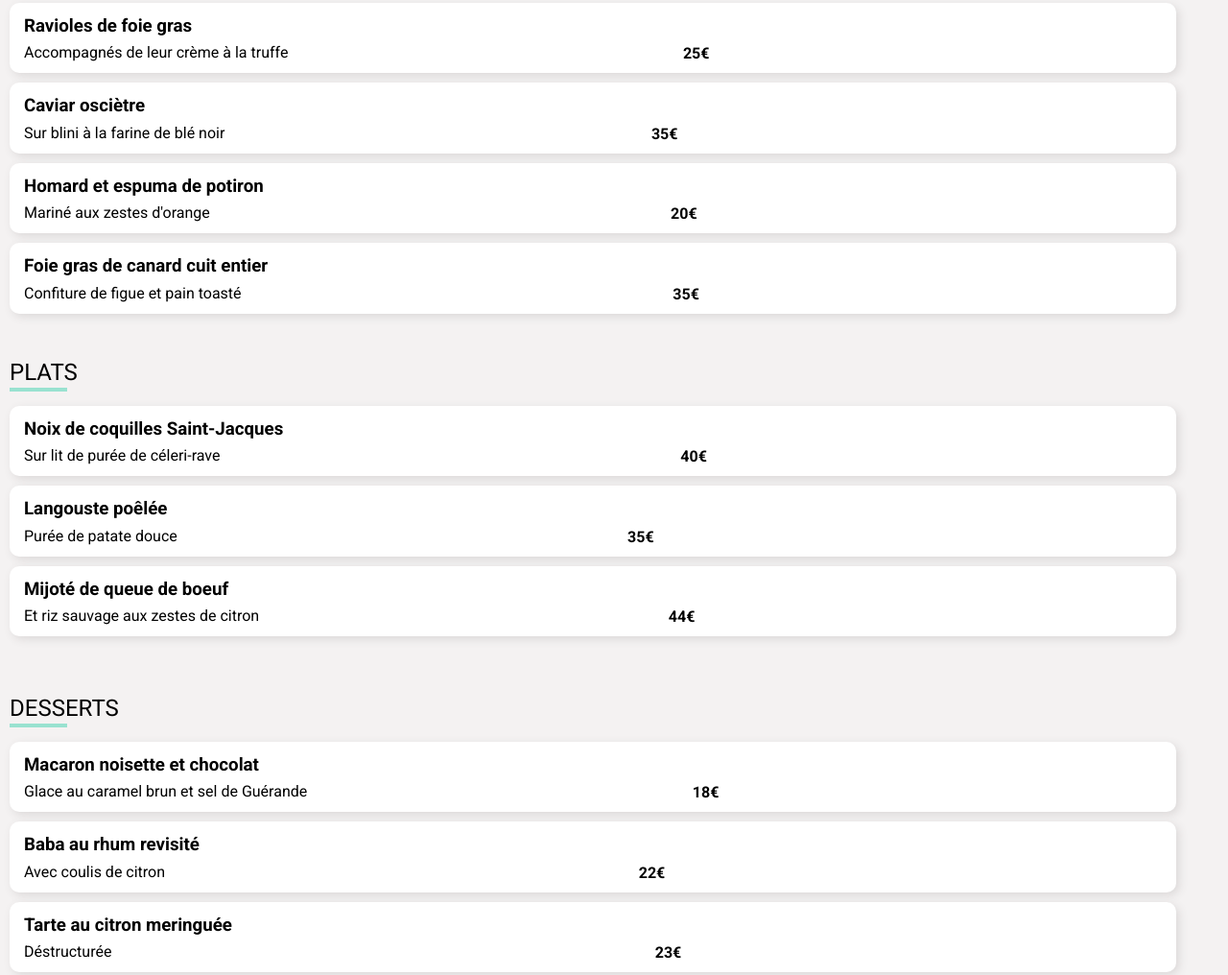
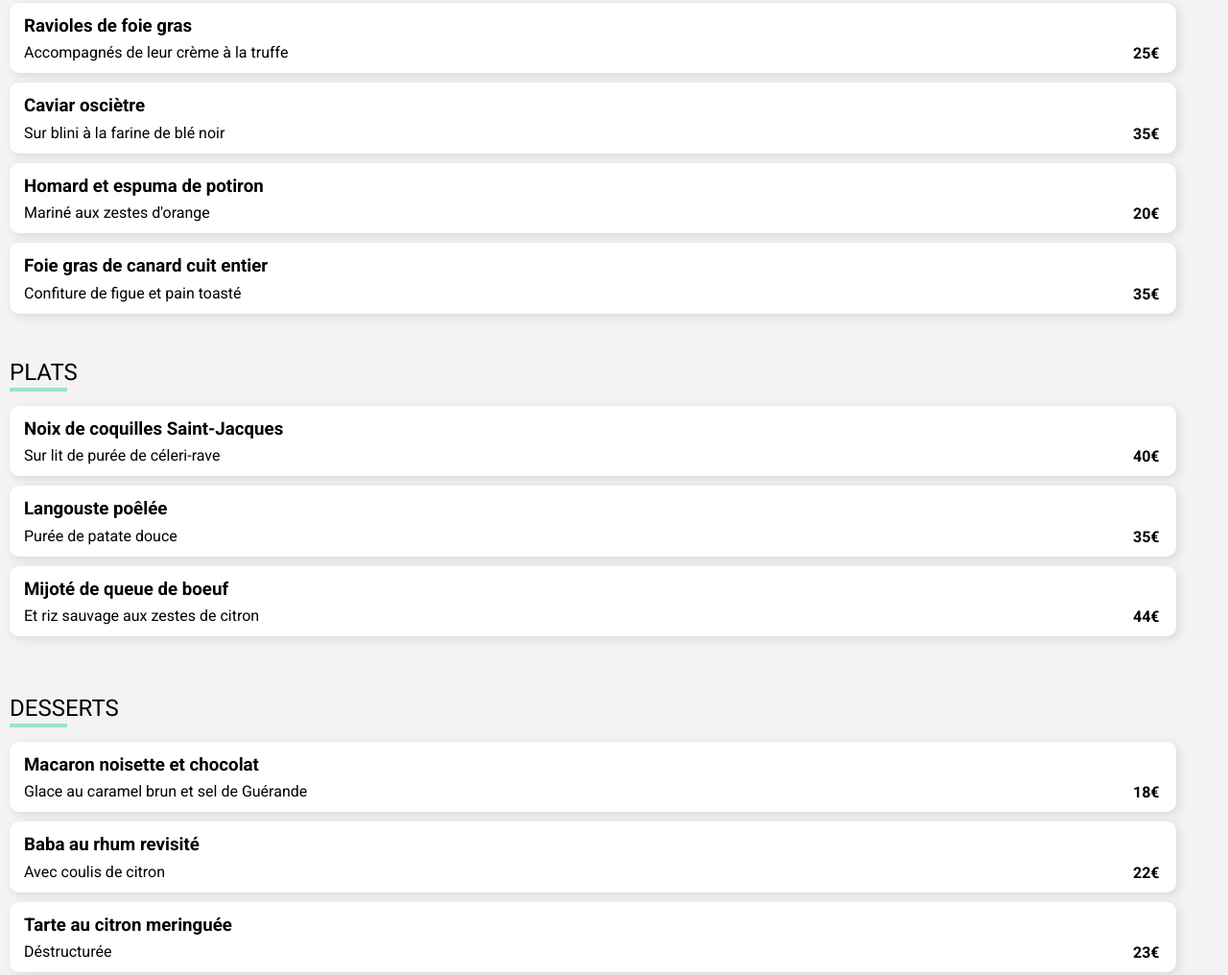
Before and after one commit to Ryloo77/P3, a website: page html/menu_la_note_enchantee.html in a window 1280 px wide. Shown: the part 353-1369 px from the top of the page at 96% size. Drawn offline with Linux system fonts and the light colour scheme; a web font is replaced by a local one.

Commit message:
check card

```diff
--- a/html/menu_la_note_enchantee.html
+++ b/html/menu_la_note_enchantee.html
@@ -17,7 +17,7 @@
 <body>
     <header class="header">
         <nav class="header__logo">
-            <i class="fa-solid fa-arrow-left arrow"></i>
+            <a href="../index.html" class="arrow"><i class="fa-solid fa-arrow-left"></i></a>
             <img class="header__logo--image" src="../images/logo/ohmyfood.png" alt="">
         </nav>
         <div class="restaurant__card--image">
@@ -43,32 +43,40 @@
                     <h3>Ravioles de foie gras</h3>
                     <p>Accompagnés de leur crème à la truffe</p>
                 </div>
+                <div class="plats__order--name-validation">
                     <div class="plats__order--name-price">25€</div>
-                <div class="plats__order--name-validation"><i></i></div>
+                    <div class="plats__order--name-check"><i class="fa-solid fa-circle-check"></i></div>
+                </div>
             </div>
             <div class="plats__order--name order2">
                 <div class="plats__order--name-description">
                     <h3>Caviar osciètre</h3>
                     <p>Sur blini à la farine de blé noir</p>
                 </div>
+                <div class="plats__order--name-validation">
                     <div class="plats__order--name-price">35€</div>
-                <div class="plats__order--name-validation"><i></i></div>
+                    <div class="plats__order--name-check"><i class="fa-solid fa-circle-check"></i></div>
+                </div>
             </div>
             <div class="plats__order--name order3">
                 <div class="plats__order--name-description">
                     <h3>Homard et espuma de potiron</h3>
                     <p>Mariné aux zestes d'orange</p>
                 </div>
+                <div class="plats__order--name-validation">
                     <div class="plats__order--name-price">20€</div>
-                <div class="plats__order--name-validation"><i></i></div>
+                    <div class="plats__order--name-check"><i class="fa-solid fa-circle-check"></i></div>
+                </div>
             </div>
             <div class="plats__order--name order4">
                 <div class="plats__order--name-description">
                     <h3>Foie gras de canard cuit entier</h3>
                     <p>Confiture de figue et pain toasté</p>
                 </div>
+                <div class="plats__order--name-validation">
                     <div class="plats__order--name-price">35€</div>
-                <div class="plats__order--name-validation"><i></i></div>
+                    <div class="plats__order--name-check"><i class="fa-solid fa-circle-check"></i></div>
+                </div>
             </div>
 
         </section>
@@ -80,24 +88,30 @@
                     <h3>Noix de coquilles Saint-Jacques</h3>
                     <p>Sur lit de purée de céleri-rave</p>
                 </div>
+                <div class="plats__order--name-validation">
                     <div class="plats__order--name-price">40€</div>
-                <div class="plats__order--name-validation"><i></i></div>
+                    <div class="plats__order--name-check"><i class="fa-solid fa-circle-check"></i></div>
+                </div>
             </div>
             <div class="plats__order--name order2">
                 <div class="plats__order--name-description">
                     <h3>Langouste poêlée</h3>
                     <p>Purée de patate douce</p>
                 </div>
+                <div class="plats__order--name-validation">
                     <div class="plats__order--name-price">35€</div>
-                <div class="plats__order--name-validation"><i></i></div>
+                    <div class="plats__order--name-check"><i class="fa-solid fa-circle-check"></i></div>
+                </div>
             </div>
             <div class="plats__order--name order3">
                 <div class="plats__order--name-description">
                     <h3>Mijoté de queue de boeuf</h3>
                     <p>Et riz sauvage aux zestes de citron</p>
                 </div>
+                <div class="plats__order--name-validation">
                     <div class="plats__order--name-price">44€</div>
-                <div class="plats__order--name-validation"><i></i></div>
+                    <div class="plats__order--name-check"><i class="fa-solid fa-circle-check"></i></div>
+                </div>
             </div>
 
         </section>
@@ -110,24 +124,30 @@
                     <h3>Macaron noisette et chocolat</h3>
                     <p>Glace au caramel brun et sel de Guérande</p>
                 </div>
+                <div class="plats__order--name-validation">
                     <div class="plats__order--name-price">18€</div>
-                <div class="plats__order--name-validation"><i></i></div>
+                    <div class="plats__order--name-check"><i class="fa-solid fa-circle-check"></i></div>
+                </div>
             </div>
             <div class="plats__order--name order2">
                 <div class="plats__order--name-description">
                     <h3>Baba au rhum revisité</h3>
                     <p>Avec coulis de citron</p>
                 </div>
+                <div class="plats__order--name-validation">
                     <div class="plats__order--name-price">22€</div>
-                <div class="plats__order--name-validation"><i></i></div>
+                    <div class="plats__order--name-check"><i class="fa-solid fa-circle-check"></i></div>
+                </div>
             </div>
             <div class="plats__order--name order3">
                 <div class="plats__order--name-description">
                     <h3>Tarte au citron meringuée</h3>
                     <p>Déstructurée</p>
                 </div>
+                <div class="plats__order--name-validation">
                     <div class="plats__order--name-price">23€</div>
-                <div class="plats__order--name-validation"><i></i></div>
+                    <div class="plats__order--name-check"><i class="fa-solid fa-circle-check"></i></div>
+                </div>
             </div>
 
         </section>
--- a/sass/layout/_header.scss
+++ b/sass/layout/_header.scss
@@ -52,6 +52,8 @@ nav {
     display: flex;
     justify-content: start;
     font-size: 20px;
+    text-decoration: none;
+    color: black;
 }
 
 .restaurant__card--image-photoMenu {
--- a/sass/page/_menu.scss
+++ b/sass/page/_menu.scss
@@ -33,6 +33,10 @@ main {
 
 .plats__order--name {
     @include cardPlats;
+
+    &description {
+
+    }
 
     &-price {
         display: flex;
--- a/sass/utils/_mixins.scss
+++ b/sass/utils/_mixins.scss
@@ -119,7 +119,6 @@
     height: auto;
     display: flex;
     justify-content: space-between;
-    flex-wrap: nowrap;
     overflow: hidden;
     padding: 0px 15px;
     margin: 0px 0px 10px 10px;
```
Also changed, not shown: html/menu_a_la_francaise.html (+25 -9 lines), html/menu_la_palette_du_gout.html (+28 -10 lines), html/menu_le_delice_des_sens.html (+28 -10 lines), css/style.css, 1 other file. Lines whose indentation alone changed are shown as unchanged.
